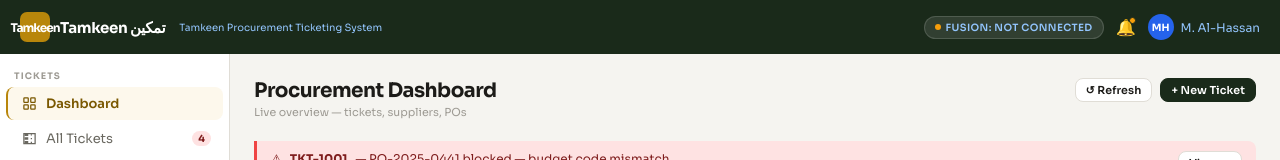
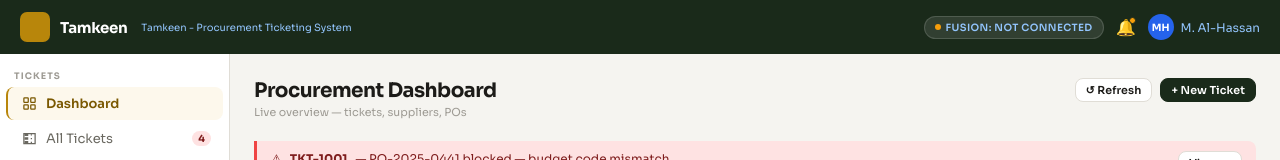
Before and after one commit to cmohamedgamal/Procurement-Ticketing-System, a plain HTML site: page index.html in a window 1280 px wide. Shown: the top 160 px of the page. Drawn offline with Linux system fonts and the light colour scheme.

Commit message:
Update index.html

```diff
--- a/index.html
+++ b/index.html
@@ -266,9 +266,9 @@
 <!-- TOPBAR -->
 <div class="topbar">
   <div class="brand">
-   <div class="brand-icon">Tamkeen</div>
-    <span class="brand-name">Tamkeen تمكين</span>
-    <span class="brand-tag">Tamkeen Procurement Ticketing System</span>
+   <div class="brand-icon"> </div>
+    <span class="brand-name">Tamkeen </span>
+    <span class="brand-tag">Tamkeen - Procurement Ticketing System</span>
   </div>
   <div class="topbar-right">
     <div class="fusion-badge" id="fusion-badge" onclick="nav('connect')">
```
